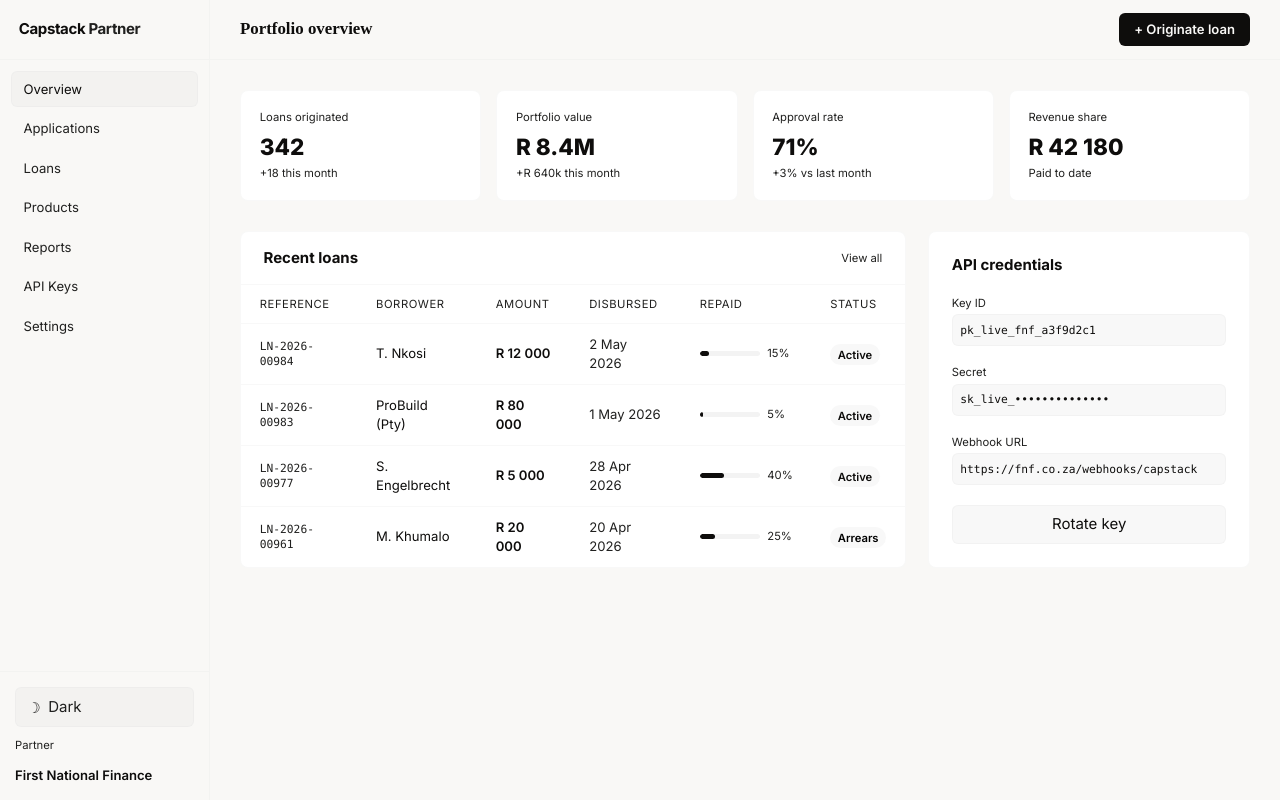
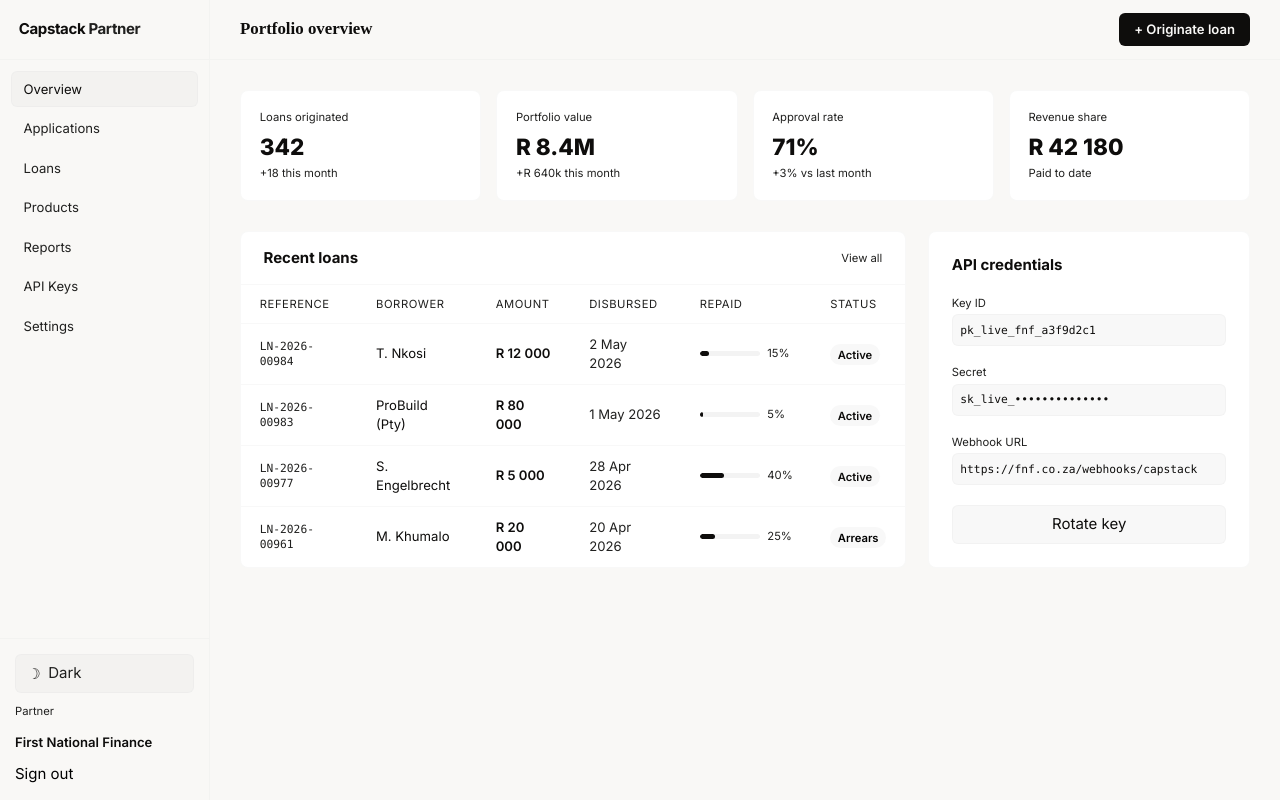
Before and after one commit to username635-gif/Capstack, a Next.js app in the folder apps/partner/: page / in a window 1280 px wide. Built offline with nearby package versions, Linux system fonts and the light colour scheme.

Commit message:
Add sign out button to partner home sidebar

```diff
--- a/apps/partner/src/app/page.tsx
+++ b/apps/partner/src/app/page.tsx
@@ -1,5 +1,6 @@
 import Link from 'next/link';
 import { ThemeToggle } from './_components/ThemeProvider';
+import { clearSession } from '@/lib/session';
 
 const partnerStats = [
   { label: "Loans originated", value: "342", delta: "+18 this month" },
@@ -54,6 +55,13 @@ export default function PartnerHome() {
           <ThemeToggle />
           <div className="text-xs" style={{ color: "var(--color-muted)" }}>Partner</div>
           <div className="text-sm font-semibold mt-0.5">First National Finance</div>
+          <button
+            onClick={() => { clearSession(); window.location.href = '/sign-in'; }}
+            className="text-xs font-medium text-left"
+            style={{ color: "var(--color-danger)" }}
+          >
+            Sign out
+          </button>
         </div>
       </aside>
 
```
